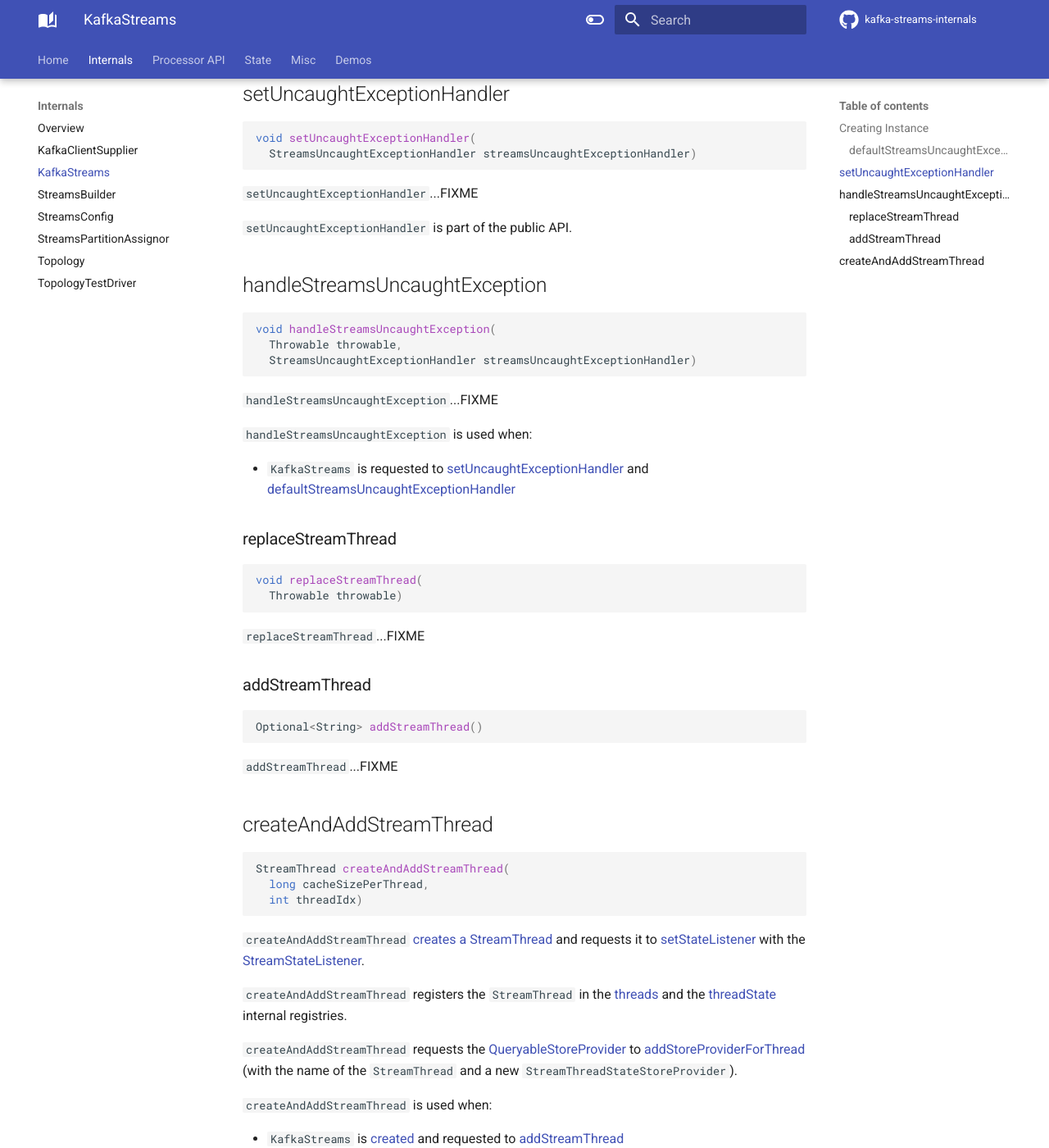
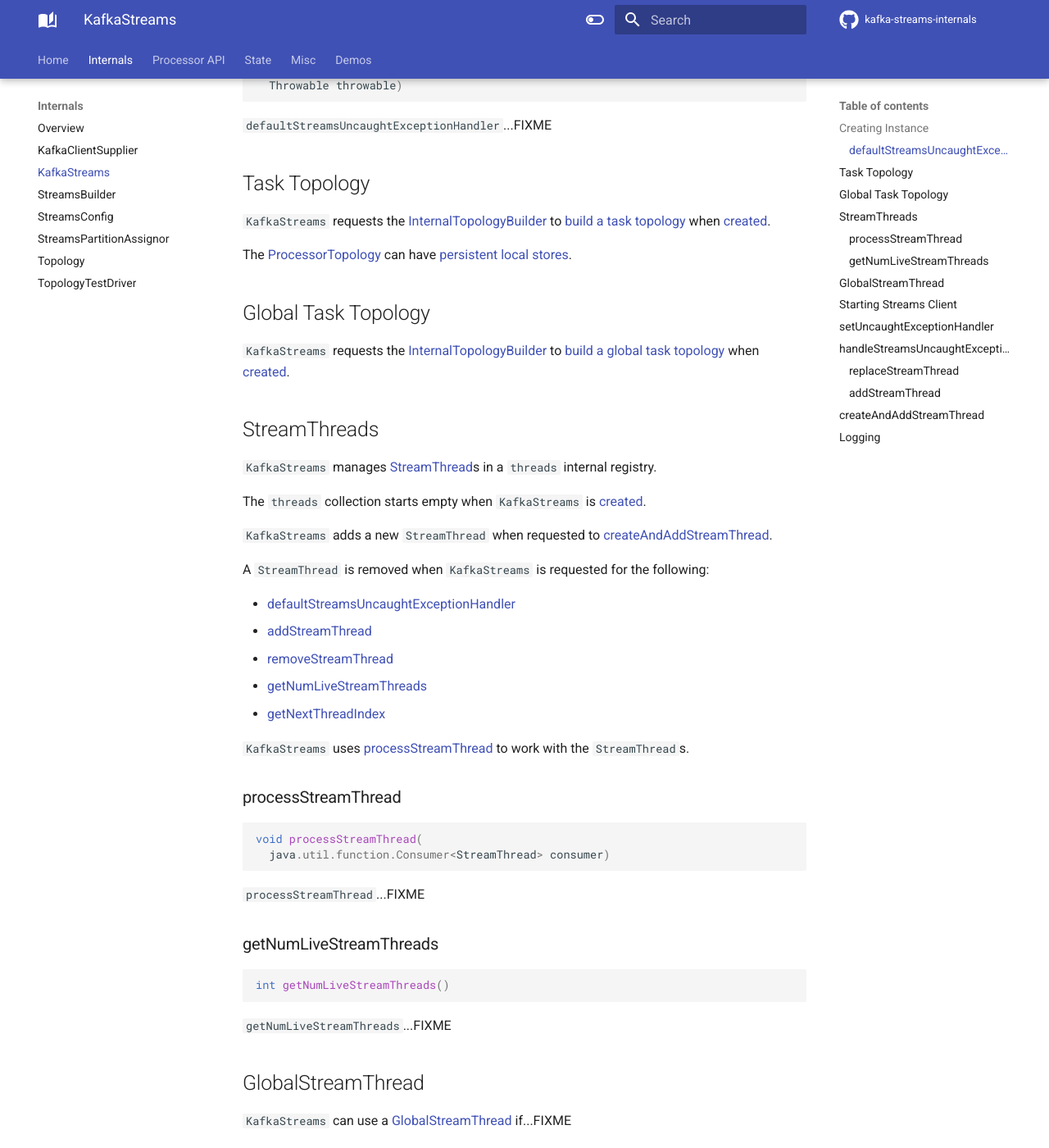
Before and after one commit to japila-books/kafka-streams-internals, an MkDocs documentation site: the page built from docs/KafkaStreams.md, in a window 1280 px wide and 1400 px high, scrolled down 701 px. Shown: the whole window at 82% size. Built offline with MkDocs 1.6.1 and Material for MkDocs 9.7.7, drawn with Linux system fonts in a browser that asks for light colours; comment, search, counter and statistics services are not loaded; some of the changed text lies outside the part shown.

Commit message:
KafkaStreams and StreamThreads

````diff
--- a/docs/KafkaStreams.md
+++ b/docs/KafkaStreams.md
@@ -13,6 +13,10 @@
 * <span id="clientSupplier"> [KafkaClientSupplier](KafkaClientSupplier.md) (default: `DefaultKafkaClientSupplier`)
 * <span id="time"> `Time`
 
+When created, `KafkaStreams` requests the given [InternalTopologyBuilder](processor/InternalTopologyBuilder.md) to [rewriteTopology](processor/InternalTopologyBuilder.md#rewriteTopology) followed by building a [task](#taskTopology) and [global task](#globalTaskTopology) topologies.
+
+`KafkaStreams` then...FIXME
+
 ### <span id="defaultStreamsUncaughtExceptionHandler"> defaultStreamsUncaughtExceptionHandler
 
 ```java
@@ -21,6 +25,79 @@
 ```
 
 `defaultStreamsUncaughtExceptionHandler`...FIXME
+
+## <span id="taskTopology"> Task Topology
+
+`KafkaStreams` requests the [InternalTopologyBuilder](#internalTopologyBuilder) to [build a task topology](processor/InternalTopologyBuilder.md#buildTopology) when [created](#creating-instance).
+
+The [ProcessorTopology](processor/ProcessorTopology.md) can have [persistent local stores](processor/ProcessorTopology.md#hasPersistentLocalStore).
+
+## <span id="globalTaskTopology"> Global Task Topology
+
+`KafkaStreams` requests the [InternalTopologyBuilder](#internalTopologyBuilder) to [build a global task topology](processor/InternalTopologyBuilder.md#buildGlobalStateTopology) when [created](#creating-instance).
+
+## <span id="threads"> StreamThreads
+
+`KafkaStreams` manages [StreamThread](processor/StreamThread.md)s in a `threads` internal registry.
+
+The `threads` collection starts empty when `KafkaStreams` is [created](#creating-instance).
+
+`KafkaStreams` adds a new `StreamThread` when requested to [createAndAddStreamThread](#createAndAddStreamThread).
+
+A `StreamThread` is removed when `KafkaStreams` is requested for the following:
+
+* [defaultStreamsUncaughtExceptionHandler](#defaultStreamsUncaughtExceptionHandler)
+* [addStreamThread](#addStreamThread)
+* [removeStreamThread](#removeStreamThread)
+* [getNumLiveStreamThreads](#getNumLiveStreamThreads)
+* [getNextThreadIndex](#getNextThreadIndex)
+
+`KafkaStreams` uses [processStreamThread](#processStreamThread) to work with the `StreamThread`s.
+
+### <span id="processStreamThread"> processStreamThread
+
+```java
+void processStreamThread(
+  java.util.function.Consumer<StreamThread> consumer)
+```
+
+`processStreamThread`...FIXME
+
+### <span id="getNumLiveStreamThreads"> getNumLiveStreamThreads
+
+```java
+int getNumLiveStreamThreads()
+```
+
+`getNumLiveStreamThreads`...FIXME
+
+## <span id="globalStreamThread"> GlobalStreamThread
+
+`KafkaStreams` can use a [GlobalStreamThread](processor/GlobalStreamThread.md) if...FIXME
+
+## <span id="start"> Starting Streams Client
+
+```java
+void start()
+```
+
+`start` attempts to enter `REBALANCING` state and, if successful, prints out the following INFO message to the logs:
+
+```text
+State transition from [oldState] to REBALANCING
+```
+
+`start` prints out the following DEBUG message to the logs:
+
+```text
+Starting Streams client
+```
+
+`start` requests the [GlobalStreamThread](#globalStreamThread) to [start](processor/GlobalStreamThread.md#start) (if defined).
+
+`start` requests all the [StreamThreads](#threads) to [start](processor/StreamThread.md#run).
+
+`start`...FIXME
 
 ## <span id="setUncaughtExceptionHandler"> setUncaughtExceptionHandler
 
@@ -74,10 +151,22 @@
 
 `createAndAddStreamThread` [creates a StreamThread](processor/StreamThread.md#create) and requests it to [setStateListener](processor/StreamThread.md#setStateListener) with the [StreamStateListener](#streamStateListener).
 
-`createAndAddStreamThread` registers the `StreamThread` in the [threads](#threads) and the [threadState](#threadState) internal registries.
+`createAndAddStreamThread` registers the `StreamThread` (in the [threads](#threads) and [threadState](#threadState) internal registries).
 
 `createAndAddStreamThread` requests the [QueryableStoreProvider](#queryableStoreProvider) to [addStoreProviderForThread](state/QueryableStoreProvider.md#addStoreProviderForThread) (with the name of the `StreamThread` and a new `StreamThreadStateStoreProvider`).
 
 `createAndAddStreamThread` is used when:
 
 * `KafkaStreams` is [created](#creating-instance) and requested to [addStreamThread](#addStreamThread)
+
+## Logging
+
+Enable `ALL` logging level for `org.apache.kafka.streams.KafkaStreams` logger to see what happens inside.
+
+Add the following line to `log4j.properties`:
+
+```text
+log4j.logger.org.apache.kafka.streams.KafkaStreams=ALL
+```
+
+Refer to [Logging](logging.md).
--- a/mkdocs.yml
+++ b/mkdocs.yml
@@ -116,6 +116,7 @@
   - Processor API:
     - AbstractTask: processor/AbstractTask.md
     - ActiveTaskCreator: processor/ActiveTaskCreator.md
+    - GlobalStreamThread: processor/GlobalStreamThread.md
     - InternalTopologyBuilder: processor/InternalTopologyBuilder.md
     - NodeFactory: processor/NodeFactory.md
     - ProcessorStateManager: processor/ProcessorStateManager.md
````
Also changed, not shown: docs/demo/developing-kafka-streams-application.md (+2 -2 lines), docs/processor/GlobalStreamThread.md (added, +3 -0 lines), docs/processor/StreamThread.md (+1 -1 lines).
